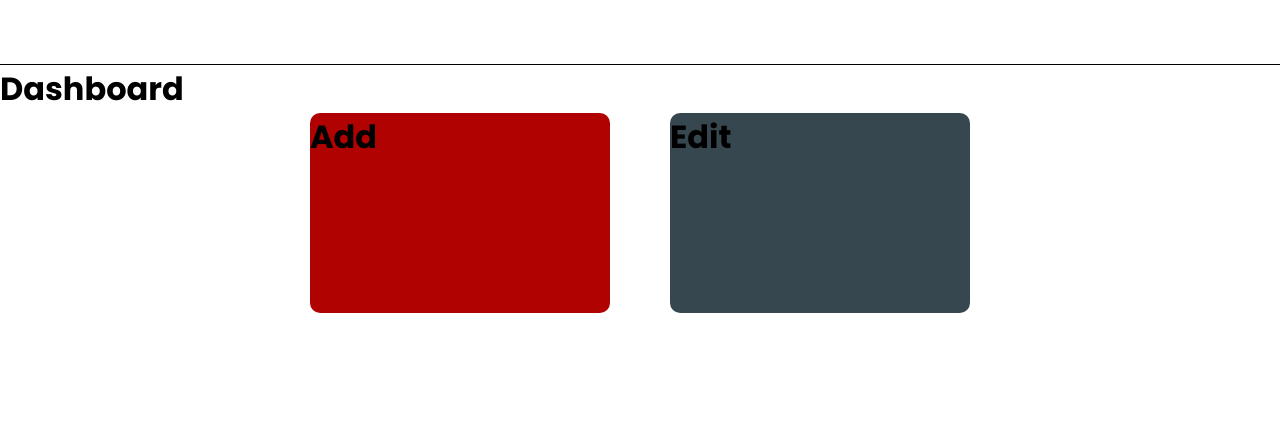
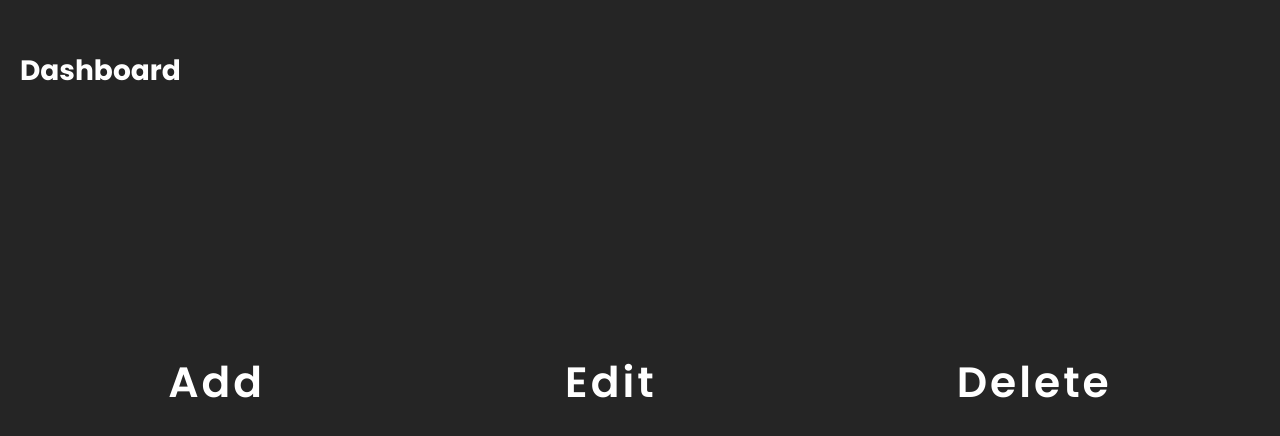
Before and after one commit to abaya1/UNLV-CS-NEWS, a React (Create React App) app in the folder Frontend/: page /AdminDashboard in a window 1280 px wide. Shown: the top 436 px of the page. Built offline with nearby package versions, Linux system fonts and the light colour scheme.

Commit message:
Admin Dashboard

```diff
--- a/Frontend/src/components/Admin/Admin.css
+++ b/Frontend/src/components/Admin/Admin.css
@@ -1,23 +1,35 @@
-.admin__container{
-    justify-content: center;
-    align-items: center;
-    display: flex;
+
+.btn-grad h1 {
+    color: white;
+    font-size: 2.65rem;
+    font-weight: 600;
+    letter-spacing: 3px;
+}
+.btn-grad h1:hover{
+    color: #E6E8E6;
+    cursor: pointer;
+}
+.btn-grad {
+    background-size: 200% .08em;
+    background-position: 200% 100%;
+    background-repeat: no-repeat;
+    transition: background-size .3s, background-position .3s .3s;
 }
 
-.red {
-    background-color: var(--dark-red);
-    width: 300px;
-    height: 200px;
-    border-radius: 10px;
+.btn-grad:hover {
+    transition: background-size 1s .3s, background-position .3s;
+    background-size: 100% 0%;
+    background-position: 100% 100%;
 }
 
+.red{
+    background-image: linear-gradient(var(--dark-red) 0 0);
+    border-radius: 5px;
+}
 .blue {
-    background-color: var(--secondary-background);
-    width: 300px;
-    height: 200px;
-    border-radius: 10px;
+    background-image: linear-gradient(-225deg, #7085B6 0%, #87A7D9 50%, #DEF3F8 100%);
 }
 
-.dashboard__selection {
-    display: flex;
+.black {
+    background-image: linear-gradient(to right, #232526 0%, #414345  51%, #232526  100%)
 }
--- a/Frontend/src/components/Admin/Admin.jsx
+++ b/Frontend/src/components/Admin/Admin.jsx
@@ -3,10 +3,8 @@ import './Admin.css';
 
 const Admin = ({title, color}) => {
     return (
-        <div className="admin__container">
-            <div className={color}>
-                <h1>{title}</h1>
-            </div>
+        <div className={`btn-grad ${color}`}>
+            <h1>{title}</h1>
         </div>
     );
 };
--- a/Frontend/src/containers/AdminDashboard/AdminDashboard.css
+++ b/Frontend/src/containers/AdminDashboard/AdminDashboard.css
@@ -1,23 +1,28 @@
 .dashboard{
-    background-color: #FFF;
+    background-color: #252525;
     height: 100vh;
 }
 
 .dashboard h1 {
     font-family: var(--font-family-p);
+    color: white;
 }
 
-.dashboard__line {
-    border-bottom: .5px solid black;
-    padding-top: 5%;
+.dashboard__title{
+    font-size: 1.75rem;
 }
 
-.dashboard__single {
-    margin: 0 30px;
+.dashboard__header {
+    padding: 50px 0 50px 20px;
 }
 
 .dashboard__selection {
     display: flex;
     justify-content: center;
     align-items: center;
+    height: 60vh;
 }
+
+.dashboard__single {
+    margin: 0 150px;
+}
--- a/Frontend/src/containers/AdminDashboard/AdminDashboard.jsx
+++ b/Frontend/src/containers/AdminDashboard/AdminDashboard.jsx
@@ -5,8 +5,9 @@ import './AdminDashboard.css';
 const AdminDashboard = () => {
     return(
         <div className="dashboard">
-            <div className="dashboard__line"></div>
-            <h1>Dashboard</h1>
+            <div className="dashboard__header">
+                <h1 className="dashboard__title">Dashboard</h1>
+            </div>
             <div className="dashboard__selection">
                 <div className="dashboard__single">
                     <Admin title="Add" color="red"/>
@@ -14,6 +15,9 @@ const AdminDashboard = () => {
                 <div className="dashboard__single">
                     <Admin title="Edit" color="blue"/>
                 </div>
+                <div className="dashboard__single">
+                    <Admin title="Delete" color="black"/>
+                </div>
             </div>
         </div>
     )
--- a/Frontend/src/containers/Login/Login.css
+++ b/Frontend/src/containers/Login/Login.css
@@ -4,18 +4,17 @@
     align-items: center;
     height: 100vh;
     flex-direction: column;
-    background-color: var(--background-color);
+    background-color: #252525;
 }
 .login img{
     max-width: 100%;
     width: 100px;
+    color: var(--light-red);
 }
 .login__container{
     background-color: #fff;
     width: 500px;
     border-radius: 5px;
-    -webkit-box-shadow: 0px 10px 13px -7px #EFF5FB, 5px 5px 5px 5px rgba(244,244,244,0);
-    box-shadow: 0px 10px 13px -7px #EFF5FB, 5px 5px 5px 5px rgba(244,244,244,0);
     font-family: var(--font-family-p);
     display: flex;
     justify-content: center;
@@ -81,7 +80,7 @@
 }
 
 .login__error{
-    color: var(--dark-red);
+    color: var(--light-red);
     font-family: var(--font-family-p);
     font-size: 0.85rem;
 }
```
